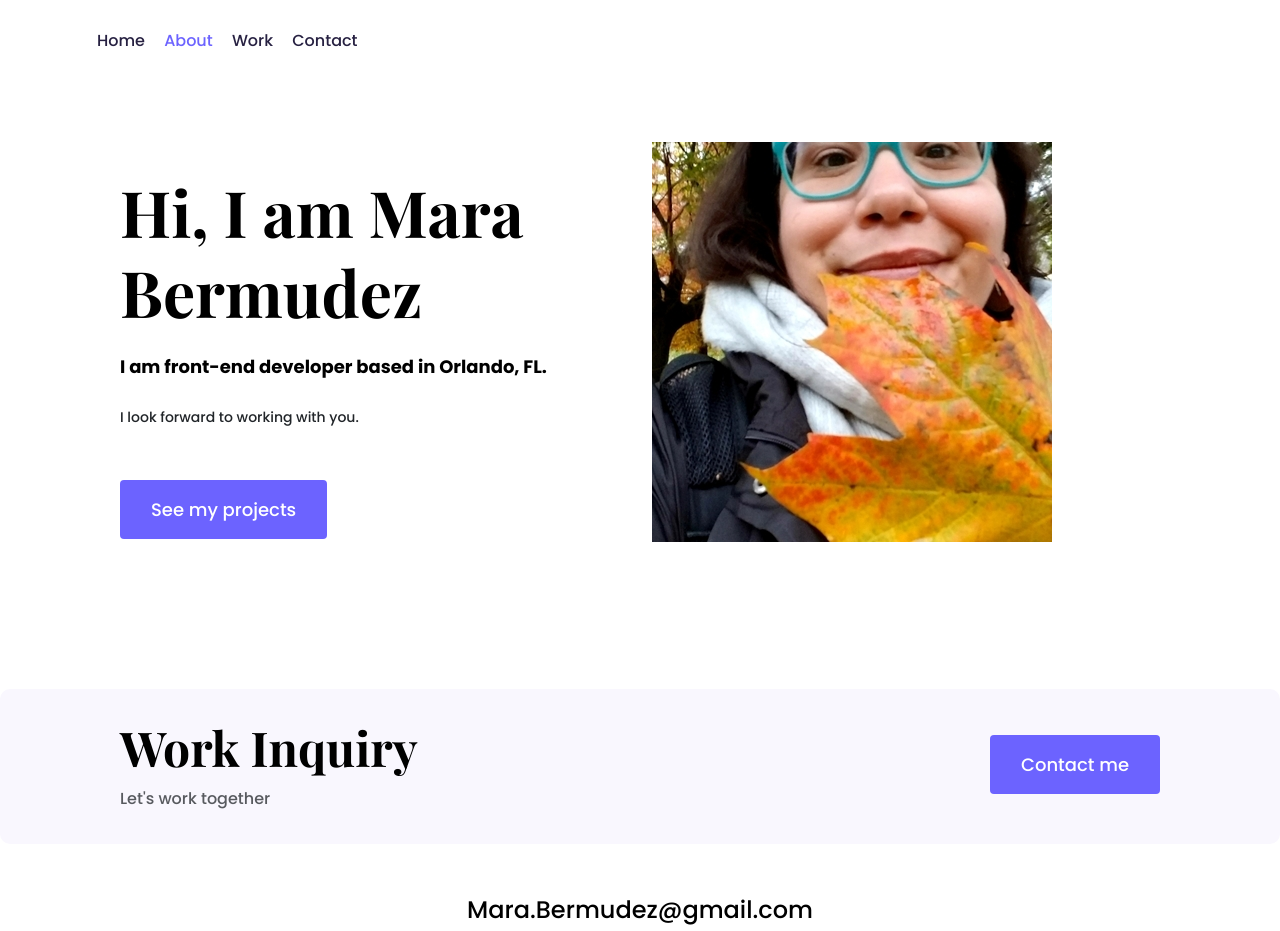
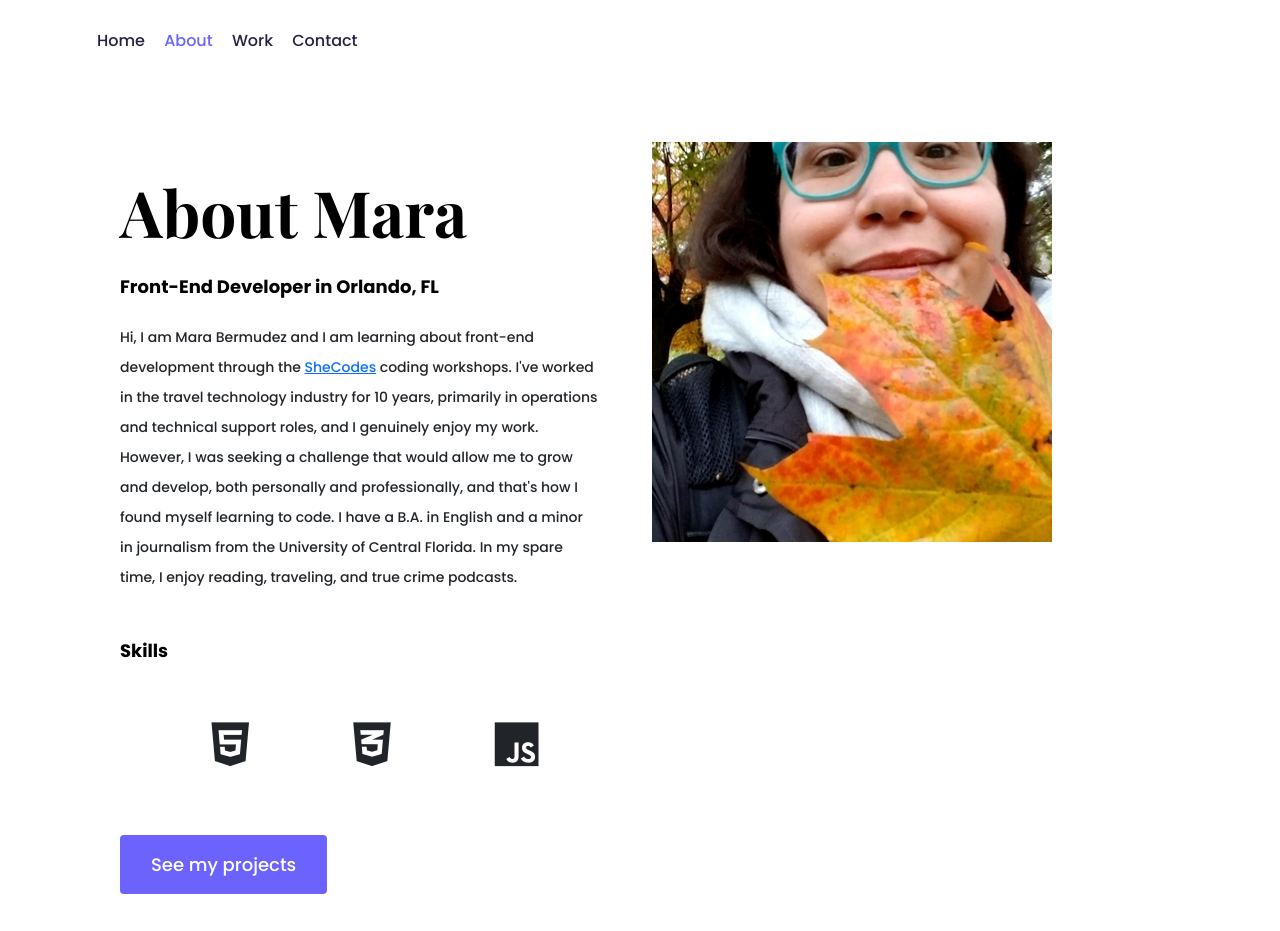
Before and after one commit to mcbermudez/portfolio-project, a plain HTML site: page about.html in a window 1280 px wide. Shown: the top 931 px of the page. Drawn offline with nearby package versions, Linux system fonts and the light colour scheme.

Commit message:
Updated About Page
Updated bio and skills

```diff
--- a/about.html
+++ b/about.html
@@ -49,9 +49,37 @@
       <div class="row">
         <div class="col-lg-6">
           <div class="content">
-            <h1 class="mb-4">Hi, I am Mara Bermudez</h1>
-            <h2 class="mb-4">I am front-end developer based in Orlando, FL.</h2>
-            <p class="mb-5">I look forward to working with you.</p>
+            <h1 class="mb-4">About Mara</h1>
+            <h2 class="mb-4">Front-End Developer in Orlando, FL</h2>
+            <p class="mb-5">
+              Hi, I am Mara Bermudez and I am learning about front-end
+              development through the
+              <a href="https://www.shecodes.io/workshops" target="_blank"
+                >SheCodes</a
+              >
+              coding workshops. I've worked in the travel technology industry
+              for 10 years, primarily in operations and technical support roles,
+              and I genuinely enjoy my work. However, I was seeking a challenge
+              that would allow me to grow and develop, both personally and
+              professionally, and that's how I found myself learning to code. I
+              have a B.A. in English and a minor in journalism from the
+              University of Central Florida. In my spare time, I enjoy reading,
+              traveling, and true crime podcasts.
+            </p>
+            <h2>Skills</h2>
+            <div class="dev-skill-badges d-flex justify-content-center">
+              <ul class="skill-badges">
+                <li>
+                  <i class="fa-brands fa-html5 skill-badge"></i>
+                </li>
+                <li>
+                  <i class="fa-brands fa-css3-alt skill-badge"></i>
+                </li>
+                <li>
+                  <i class="fa-brands fa-js skill-badge"></i>
+                </li>
+              </ul>
+            </div>
             <a href="/work.html" class="btn btn-branding">See my projects</a>
           </div>
         </div>
--- a/styles/portfolio.css
+++ b/styles/portfolio.css
@@ -170,6 +170,23 @@ footer .social-links a {
   transition: all 100ms ease-in-out;
 }
 
+.skill-badges li {
+  list-style-type: none;
+  display: inline-flex;
+  padding: 50px;
+}
+
+.skill-badge {
+  font-size: 50px;
+  transition: all 150ms ease-in-out;
+}
+
+.skill-badge:hover {
+  color: #fff;
+  background-color: var(--branding-color);
+  padding: 20px;
+}
+
 footer .social-links a:hover {
   color: white;
   background: var(--branding-color);
```
Also changed, not shown: contact.html (+0 -16 lines), index.html (+5 -2 lines).
